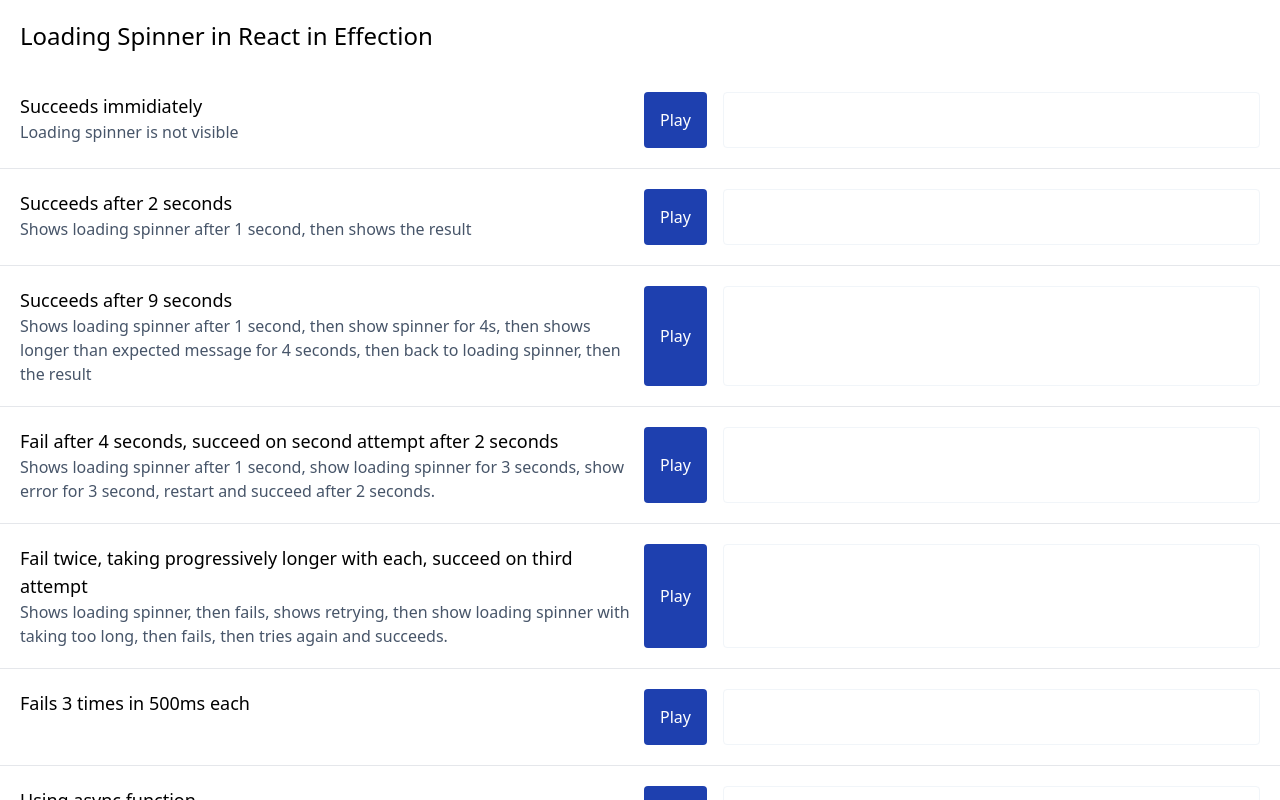
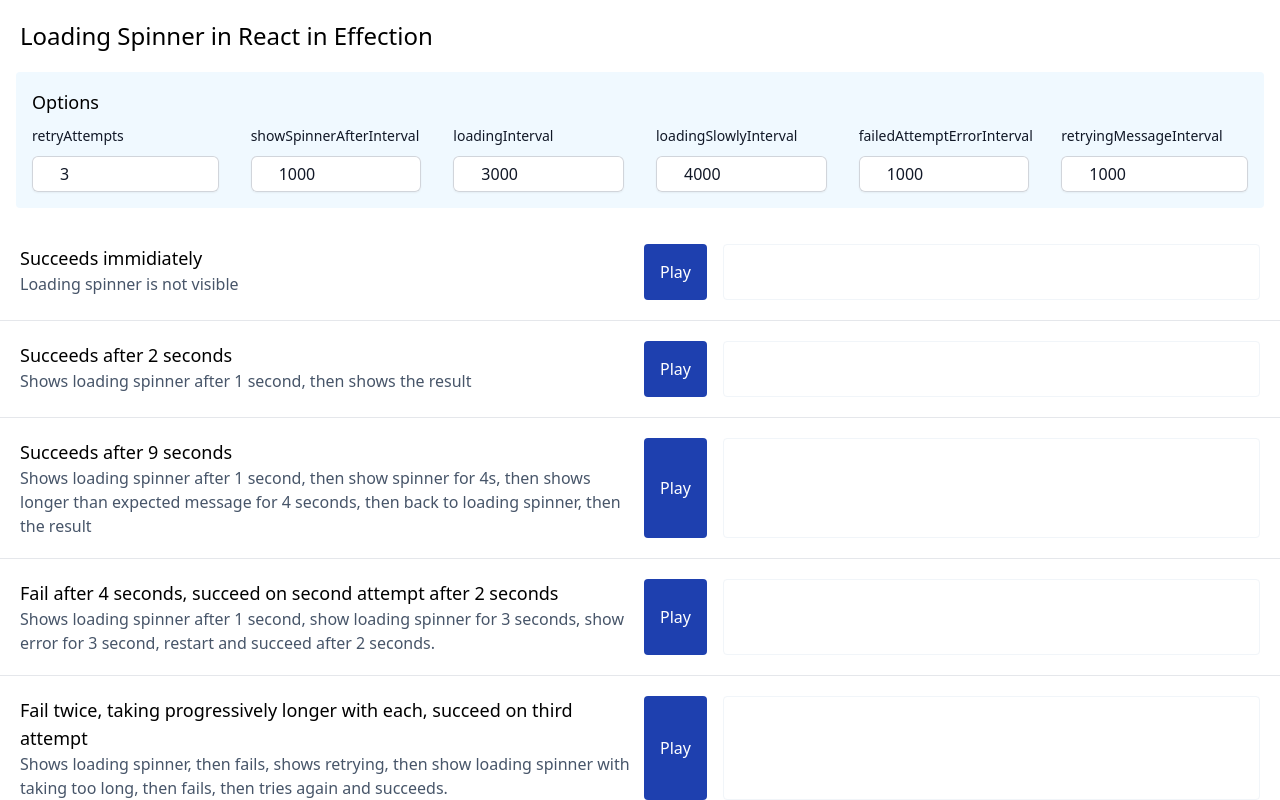
Before and after one commit to thefrontside/effection-react-loadingspinner, a React (Vite) app: page / in a window 1280 px wide. Shown: the top 800 px of the page. Built offline with nearby package versions, Linux system fonts and the light colour scheme; what effection would draw is missing.

Commit message:
Added some styling

```diff
--- a/src/App.tsx
+++ b/src/App.tsx
@@ -1,11 +1,51 @@
 import "./App.css";
 import { sleep, Operation } from "effection";
 import { Player } from "./components/Player";
+import { useState } from "react";
 
 export const App = () => {
+  const [options, setOptions] = useState({
+    retryAttempts: 3,
+    showSpinnerAfterInterval: 1000,
+    loadingInterval: 3000,
+    loadingSlowlyInterval: 4000,
+    failedAttemptErrorInterval: 1000,
+    retryingMessageInterval: 1000,
+  });
+
   return (
     <>
       <h1 className="text-2xl m-5">Loading Spinner in React in Effection</h1>
+      <div className="rounded bg-sky-50 p-4 m-4">
+        <h2 className="text-lg mb-2">Options</h2>
+        <div className="grid grid-rows lg:grid-cols-6">
+          {Object.entries(options).map(([key, value]) => (
+            <div key={key} className="lg:px-4 first:pl-0 last:pr-0">
+              <label
+                htmlFor={key}
+                className="block text-sm font-medium leading-6 text-gray-900"
+              >
+                {key}
+              </label>
+              <div className="relative mt-2 rounded-md shadow-sm">
+                <input
+                  type="number"
+                  name={key}
+                  id={key}
+                  className="block w-full rounded-md border-0 py-1.5 pl-7 pr-20 text-gray-900 ring-1 ring-inset ring-gray-300 placeholder:text-gray-400 focus:ring-2 focus:ring-inset focus:ring-indigo-600 sm:leading-6"
+                  value={value}
+                  onChange={(e) =>
+                    setOptions({
+                      ...options,
+                      [key]: parseInt(e.target.value),
+                    })
+                  }
+                />
+              </div>
+            </div>
+          ))}
+        </div>
+      </div>
       <ul className="grid grid-col divide-y">
         <li key="0" className="p-5">
           <Player
@@ -15,6 +55,7 @@
             load={function* success(): Operation<string> {
               return "Great Success!!!";
             }}
+            {...options}
           />
         </li>
         <li key="1" className="p-5">
@@ -26,6 +67,7 @@
 
               return "Great Success!!!";
             }}
+            {...options}
           />
         </li>
         <li key="2" className="p-5">
@@ -37,15 +79,16 @@
 
               return "Great Success!!!";
             }}
+            {...options}
           />
         </li>
         <li key="3" className="p-5">
           <Player
             title="Fail after 4 seconds, succeed on second attempt after 2 seconds"
             description="Shows loading spinner after 1 second, show loading spinner for 3 seconds, show error for 3 second, restart and succeed after 2 seconds."
-            load={function* successAfterFailure(
-              { attempt }
-            ): Operation<string> {
+            load={function* successAfterFailure({
+              attempt,
+            }): Operation<string> {
               switch (attempt) {
                 case 0:
                   yield* sleep(4000);
@@ -55,6 +98,7 @@
               }
               return "Great Success!!!";
             }}
+            {...options}
           />
         </li>
         <li key="4" className="p-5">
@@ -76,6 +120,7 @@
               }
               return "Great Success!!!";
             }}
+            {...options}
           />
         </li>
         <li key="5" className="p-5">
@@ -87,6 +132,7 @@
 
               throw new Error(`Could not connnect to the server`);
             }}
+            {...options}
           />
         </li>
         <li key="6" className="p-5">
@@ -125,6 +171,7 @@
                 }
               }
             }}
+            {...options}
           />
         </li>
       </ul>
--- a/src/components/Player.tsx
+++ b/src/components/Player.tsx
@@ -1,21 +1,21 @@
 import { useState } from "react";
-import { LoaderFn, useLoader } from "../hooks/useLoader";
+import { LoaderFn, UseLoaderOptions, useLoader } from "../hooks/useLoader";
 import { LoadingSpinner } from "./LoadingSpinner";
 
 
-export interface PlayerProps {
+export type PlayerProps = {
   title: string;
   description: string;
   load: LoaderFn<string>;
-}
+} & Required<UseLoaderOptions<string>>;
 
-function Runner({ load }: { load: LoaderFn<string> } ) {
-  const [loader, { restart }] = useLoader(load);
+function Runner({ load, ...options }: { load: LoaderFn<string> } & Required<UseLoaderOptions<string>> ) {
+  const [loader, { restart }] = useLoader(load, options);
 
   return (
     <>
       <button
-        className="rounded bg-red-800 text-white p-4 mb-2 ml-2 sm:mb-0"
+        className="rounded bg-red-800 text-white p-4 mb-2 sm:ml-2 sm:mb-0"
         onClick={() => restart()}
       >
         Restart
@@ -27,7 +27,7 @@
   )
 }
 
-export function Player({ title, description, load }: PlayerProps) {
+export function Player({ title, description, ...props }: PlayerProps) {
   const [playing, setPlaying] = useState<boolean>(false);
 
   return (
@@ -46,7 +46,7 @@
               >
                 Stop
               </button>
-              <Runner load={load} />
+              <Runner {...props} />
             </>
           ) : (
             <>
--- a/src/hooks/useLoader.ts
+++ b/src/hooks/useLoader.ts
@@ -1,6 +1,6 @@
 import { useMemo, useEffect, useState, useCallback } from "react";
 import { run, type Callable } from "effection";
-import { createLoader } from "../operations/createLoader";
+import { CreateLoaderOptions, createLoader } from "../operations/createLoader";
 import { UpdateFn, UpdateFnContext } from "../operations/UpdateFnContext";
 
 export type LoaderState<T> =
@@ -34,12 +34,26 @@
       error: Error;
     };
 
-export type LoaderFn<T> = (params: { attempt: number, signal: AbortSignal }) => Callable<T>;
+export type LoaderFn<T> = (params: {
+  attempt: number;
+  signal: AbortSignal;
+}) => Callable<T>;
+
+export type UseLoaderOptions<T> = Partial<Omit<CreateLoaderOptions<T>, "load">>;
 
 export function useLoader<T>(
   load: LoaderFn<T>,
-  retryAttempts: number = 3,
+  options: UseLoaderOptions<T> = {}
 ) {
+  const {
+    retryAttempts = 3,
+    showSpinnerAfterInterval = 1000,
+    loadingInterval = 3000,
+    loadingSlowlyInterval = 4000,
+    failedAttemptErrorInterval = 1000,
+    retryingMessageInterval = 1000,
+  } = options;
+
   const [state, setState] = useState<LoaderState<T>>({ type: "initial" });
   const [key, setKey] = useState<number>(0);
 
@@ -47,10 +61,27 @@
     setKey(key + 1);
   }, [key, setKey]);
 
-  const loader = useMemo(() => createLoader({
-    retryAttempts,
-    load,
-  }), [load, retryAttempts]);
+  const loader = useMemo(
+    () =>
+      createLoader({
+        retryAttempts,
+        load,
+        showSpinnerAfterInterval,
+        loadingInterval,
+        loadingSlowlyInterval,
+        failedAttemptErrorInterval,
+        retryingMessageInterval,
+      }),
+    [
+      failedAttemptErrorInterval,
+      load,
+      loadingInterval,
+      loadingSlowlyInterval,
+      retryAttempts,
+      retryingMessageInterval,
+      showSpinnerAfterInterval,
+    ]
+  );
 
   useEffect(() => {
     const task = run(function* () {
@@ -60,7 +91,7 @@
 
     return () => {
       run(() => task.halt());
-      setState({ type: "initial" })
+      setState({ type: "initial" });
     };
   }, [loader, key]);
 
--- a/src/operations/createLoader.ts
+++ b/src/operations/createLoader.ts
@@ -4,7 +4,7 @@
 import { UpdateFnContext } from "./UpdateFnContext";
 import { LoaderFn } from "../hooks/useLoader";
 
-type CreateLoaderOptions<T> = {
+export type CreateLoaderOptions<T> = {
   load: LoaderFn<T>;
   retryAttempts: number;
   failedAttemptErrorInterval: number;
@@ -14,11 +14,11 @@
 export function createLoader<T>({
   load,
   retryAttempts,
-  showSpinnerAfterInterval = 1000,
-  loadingInterval = 3000,
-  loadingSlowlyInterval = 4000,
-  failedAttemptErrorInterval = 1000,
-  retryingMessageInterval = 1000,
+  showSpinnerAfterInterval,
+  loadingInterval,
+  loadingSlowlyInterval,
+  failedAttemptErrorInterval,
+  retryingMessageInterval,
 }: CreateLoaderOptions<T>): () => Operation<void> {
   return function* loader() {
     const update = yield* UpdateFnContext;
```
